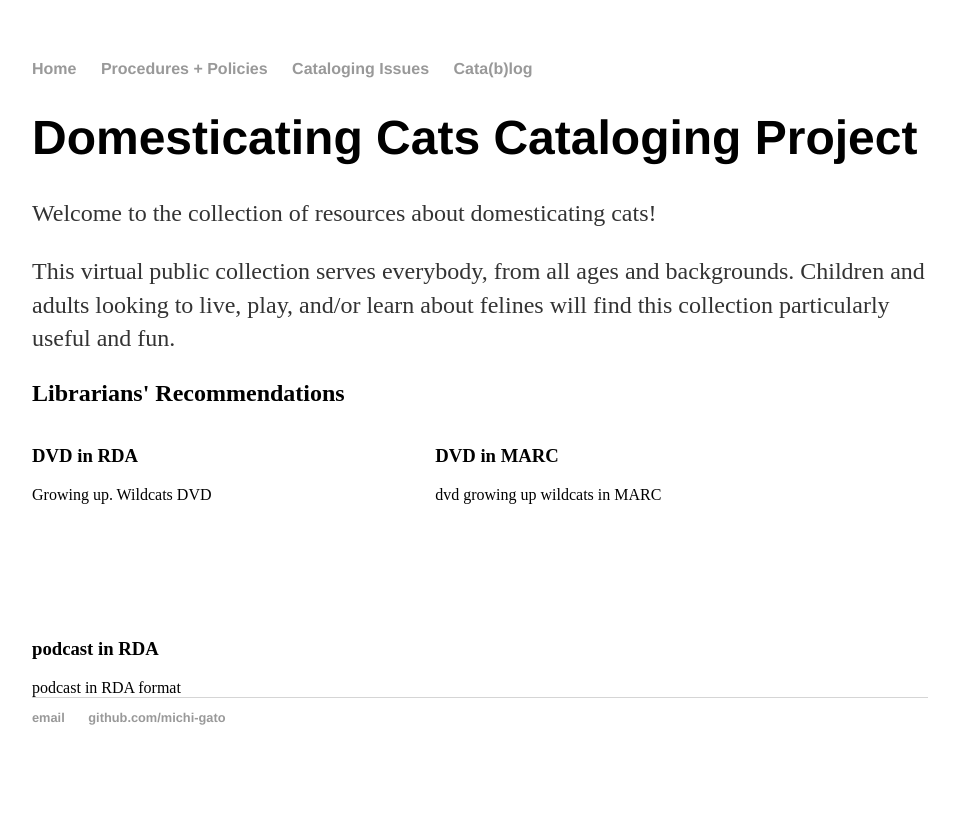
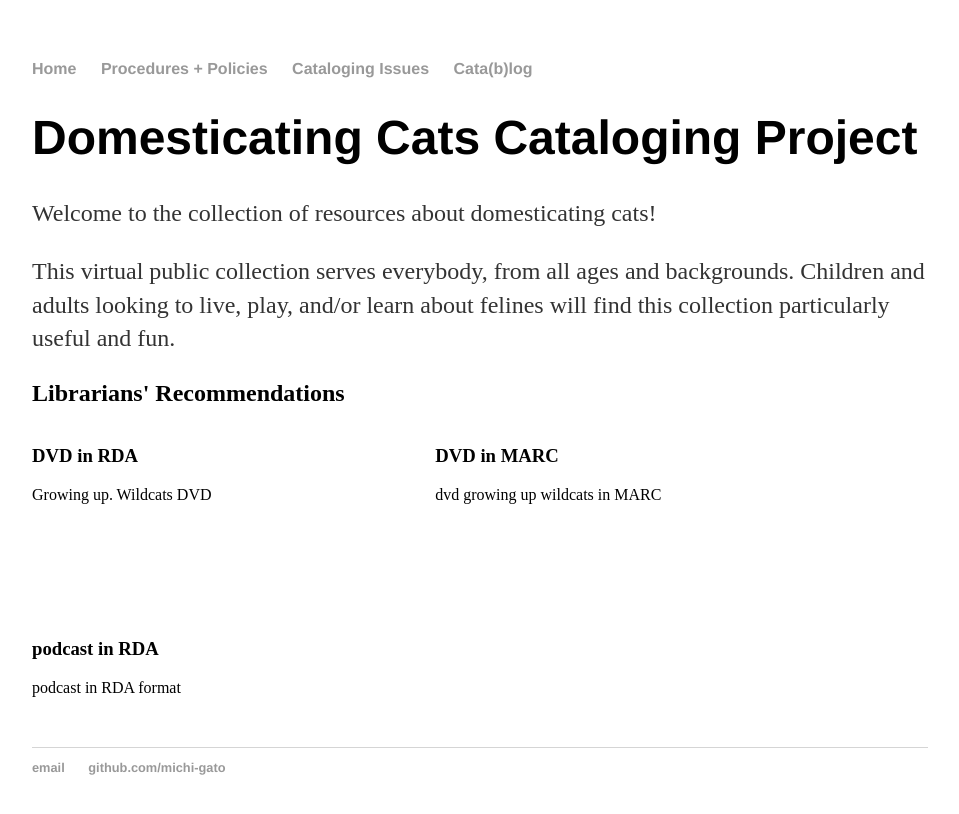
Before and after one commit to cat-alog/cat-alog.github.io, a Jekyll site: the page built from index.html, in a window 1280 px wide. Shown: the top 814 px of the page, without its empty margins (160-1119 px from the left). Built offline with Jekyll 4.4.1, drawn with Linux system fonts in a browser that asks for light colours.

Commit message:
Update index.html

```diff
--- a/index.html
+++ b/index.html
@@ -17,7 +17,7 @@ title: Domesticating Cats Collection
 </div>
 				{% endif %}
 			{% endfor %}
-<div style="clear:both;width=100%;"></div>
+<div style="clear:both;width=100%;height:50px;"></div>
 </div><!-- /.blurb -->
 <style>
 	div.zero {    visibility:collapse;}
```
